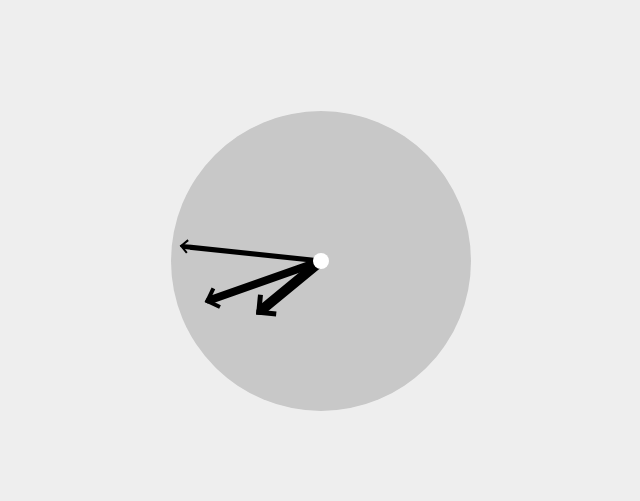
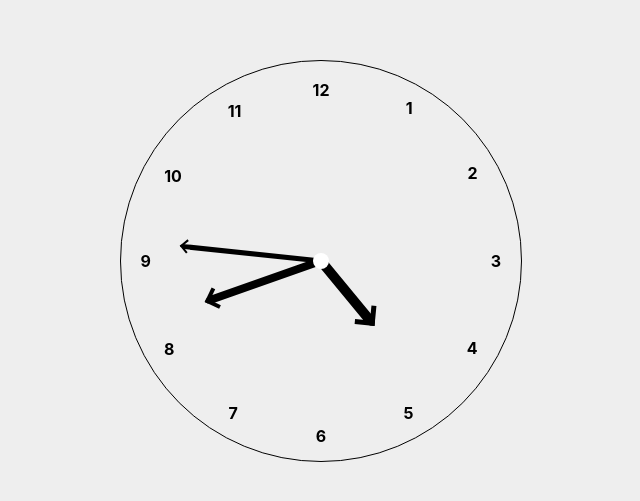
Before and after one commit to peanudge/analog-timer, a React (Create React App) app: page / in a window 1280 px wide. Shown: the part 139-640 px from the top of the page, without its empty margins (319-959 px from the left). Built offline with nearby package versions, Linux system fonts and the light colour scheme; the HTML template or start-up script is replaced by a standard one.

Commit message:
Add TimerTick

```diff
--- a/src/components/AnalogTimer.tsx
+++ b/src/components/AnalogTimer.tsx
@@ -5,11 +5,12 @@ import {
   AnalogMinuteHand,
   AnalogSecondHand,
 } from "./AnalogTimerHand";
+import { TimerTickGroup } from "./TimerTick";
 import Tooltip from "./Tooltip";
 
-function padTo2Digit(num: number) {
+const padTo2Digit = (num: number) => {
   return num.toString().padStart(2, "0");
-}
+};
 
 const AnalogTimer = () => {
   const [hours, setHours] = useState(0);
@@ -26,7 +27,7 @@ const AnalogTimer = () => {
       let hours = Math.floor(minutes / 60);
       seconds = seconds % 60;
       minutes = minutes % 60;
-      hours = hours % 24;
+      hours = (hours + 9) % 24;
       setSeconds(seconds);
       setMinutes(minutes);
       setHours(hours);
@@ -53,15 +54,16 @@ const AnalogTimer = () => {
       <AnalogMinuteHand minutes={minutes} seconds={seconds} />
       <AnalogSecondHand seconds={seconds} />
       <Origin />
+      <TimerTickGroup />
     </TimerContainer>
   );
 };
 
 const TimerContainer = styled.div`
-  width: 300px;
-  height: 300px;
-  background-color: rgb(200, 200, 200);
+  width: 400px;
+  height: 400px;
   border-radius: 50%;
+  border: 1px solid black;
 `;
 
 const Origin = styled.div`
--- /dev/null
+++ b/src/components/TimerTick.tsx
@@ -0,0 +1,53 @@
+import styled from "styled-components";
+import React, { PropsWithChildren } from "react";
+
+type Props = { degree: number };
+export const TimerTick: React.FC<PropsWithChildren<Props>> = ({
+  degree,
+  children,
+}) => {
+  const degreeFromYAxis = degree - 90;
+  return (
+    <Tick degree={degreeFromYAxis}>
+      <TickLabel degree={degreeFromYAxis}>{children}</TickLabel>
+    </Tick>
+  );
+};
+
+const Tick = styled.div<{ degree: number }>`
+  position: absolute;
+  top: 50%;
+  left: 50%;
+  width: 180px;
+  transform-origin: 0px 50%;
+  transform: translate(0, -50%) rotate(${(props) => props.degree}deg);
+  display: flex;
+  justify-content: end;
+`;
+
+const TickLabel = styled.div<{ degree: number }>`
+  color: black;
+  font-weight: bold;
+  margin: 0px;
+  padding: 0px;
+  transform: rotate(${(props) => -props.degree}deg);
+`;
+
+export const TimerTickGroup = () => {
+  return (
+    <>
+      <TimerTick degree={30}>1</TimerTick>
+      <TimerTick degree={60}>2</TimerTick>
+      <TimerTick degree={90}>3</TimerTick>
+      <TimerTick degree={120}>4</TimerTick>
+      <TimerTick degree={150}>5</TimerTick>
+      <TimerTick degree={180}>6</TimerTick>
+      <TimerTick degree={210}>7</TimerTick>
+      <TimerTick degree={240}>8</TimerTick>
+      <TimerTick degree={270}>9</TimerTick>
+      <TimerTick degree={300}>10</TimerTick>
+      <TimerTick degree={330}>11</TimerTick>
+      <TimerTick degree={360}>12</TimerTick>
+    </>
+  );
+};
--- a/src/components/Tooltip.tsx
+++ b/src/components/Tooltip.tsx
@@ -39,4 +39,7 @@ const TooltipContainer = styled.div.attrs<{ left: number; top: number }>(
   left: 0;
   top: 0;
   user-select: none;
+  background-color: orange;
+  padding: 0px 10px;
+  z-index: 1;
 `;
```
